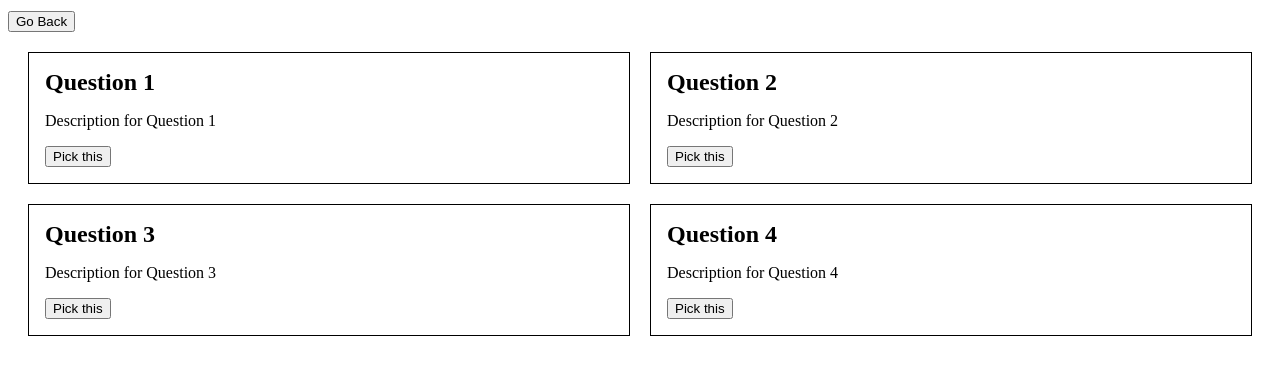
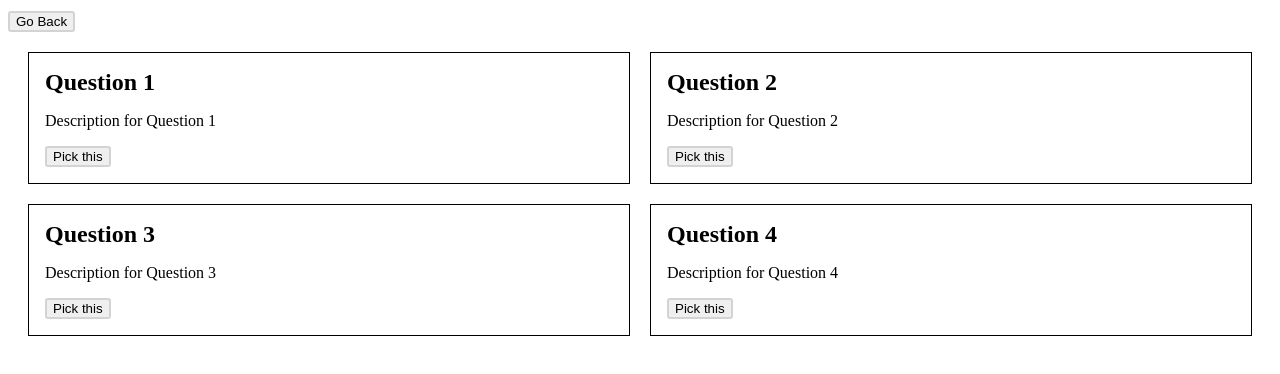
Before and after one commit to CS2450-Fall-2023/cognitive-function-frontend, a plain HTML site: page index.html in a window 1280 px wide. Shown: the part 46-420 px from the top of the page. Drawn offline with Linux system fonts and the light colour scheme.

Commit message:
Update global.css
basic button styling

```diff
--- a/global.css
+++ b/global.css
@@ -20,3 +20,7 @@
 	border: 1px solid black;
 	padding: 16px;
 }
+button {
+	border-radius:3px;
+	border: 2px solid lightgrey;
+}
```
